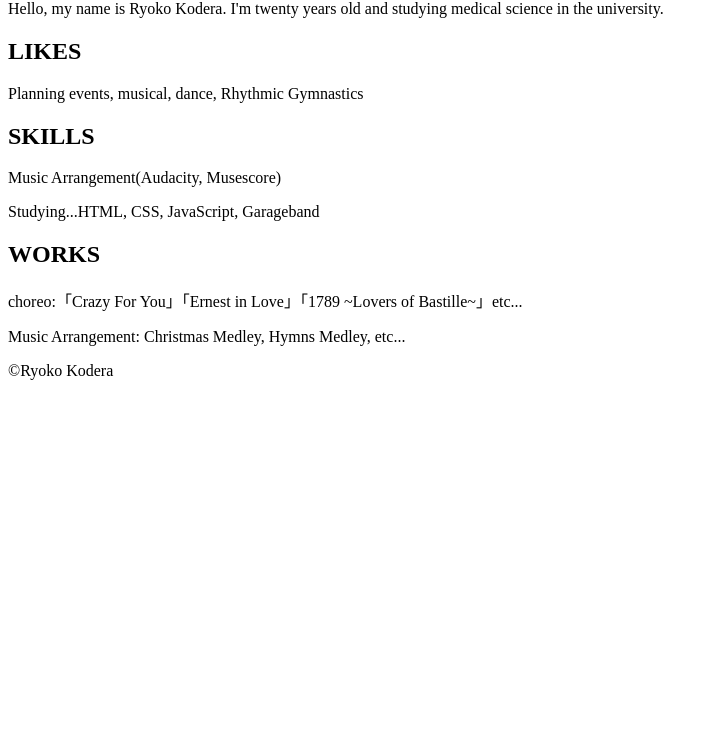
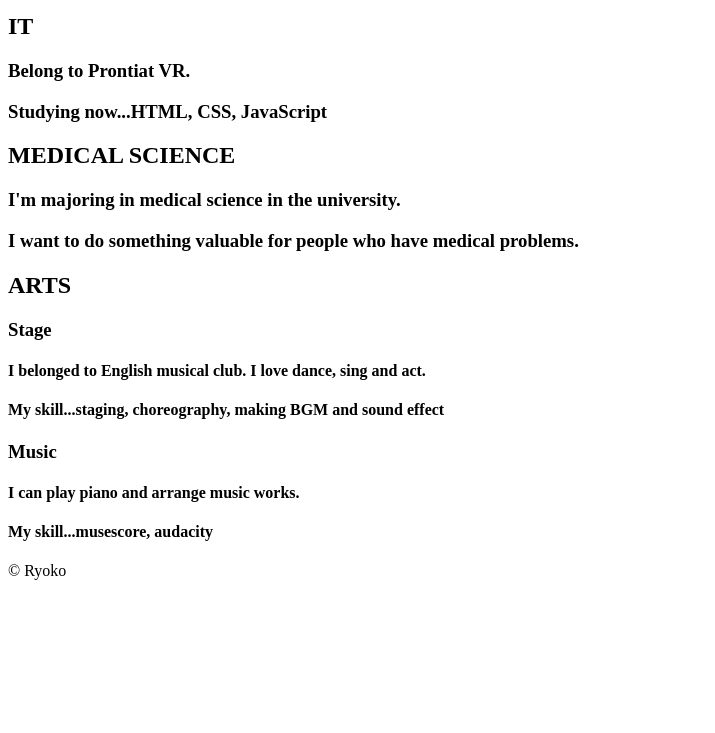
Before and after one commit to ryokodsa/My-Portfolio, a plain HTML site: page index.html in a window 1280 px wide. Shown: the part 67-800 px from the top of the page, without its empty margins (0-715 px from the left). Drawn offline with Linux system fonts and the light colour scheme.

Commit message:
内容変更

```diff
--- a/index.html
+++ b/index.html
@@ -28,44 +28,61 @@
         <meta charset="utf-8">
         <title>Ryoko Portfolio</title>
         <meta name="description" content="Ryoko Kodera Portfolio Site">
-        <link rel="stylesheet" href="css/styles.css">
+        <link rel="stylesheet" href="styles.css">
     </head>
     <body>
 
-        <section>
-            <h1>Ryoko Kodera</h1>
-            <p>Hello, my name is Ryoko Kodera. I'm twenty years old and studying medical science in the university.
-            </p>
+        <header>
+            <h1>Welcome to Ryoko Portfolio Site</h1>
+        </header>
 
-            <div class="LIKES">
-                <h2>LIKES</h2>
-                <p> Planning events, musical, dance, Rhythmic Gymnastics
-                </p>
+        <main>
 
-            <div class="SKILLS">
-                <h2>SKILLS</h2>
-                <p> Music Arrangement(Audacity, Musescore)
-                </p>
-                <p>
-                   Studying...HTML, CSS, JavaScript, Garageband
-                </p>
+            <div class="IT">
+                    <h2>IT
+                    </h2>
+                    <h3> Belong to Prontiat VR.
+                    </h3>
+                    <h3> Studying now...HTML, CSS, JavaScript
+                    </h3>
 
-            <div class="WORKS">
-                <h2>WORKS</h2>
-                <p> choreo:「Crazy For You」「Ernest in Love」「1789 ~Lovers of Bastille~」etc...
-                </p>
-                <p> Music Arrangement: Christmas Medley, Hymns Medley, etc...
-                </p>
+                </div>
 
+            <div class="MEDICAL SCIENCE">
+                <h2>MEDICAL SCIENCE</h2>
+                <h3>
+                    I'm majoring in medical science in the university.
+                </h3>
 
+                <h3>
+                    I want to do something valuable for people who have medical problems.
+                </h3>
+            </div>
 
-            </div>
-        </section>
-
-        <footer>
-            <p>©Ryoko Kodera</p>
-
-        </footer>
+            <div class="ARTS">
+                    <h2>ARTS</h2>
+                    <h3> Stage
+                        <h4>
+                            I belonged to English musical club. I love dance, sing and act.
+                        </h4>
+                        <h4>
+                            My skill...staging, choreography, making BGM and sound effect
+                        </h4>
+                    </h3>
+                    <h3> Music
+                        <h4>
+                            I can play piano and arrange music works.
+                        </h4>
+                        <h4>
+                            My skill...musescore, audacity
+                        </h4>
+                    </h3>
+                </div>
+            </main>
     </body>
 
+    <footer>
+        <p>© Ryoko</p>
+    </footer>
+
 </html>
```
